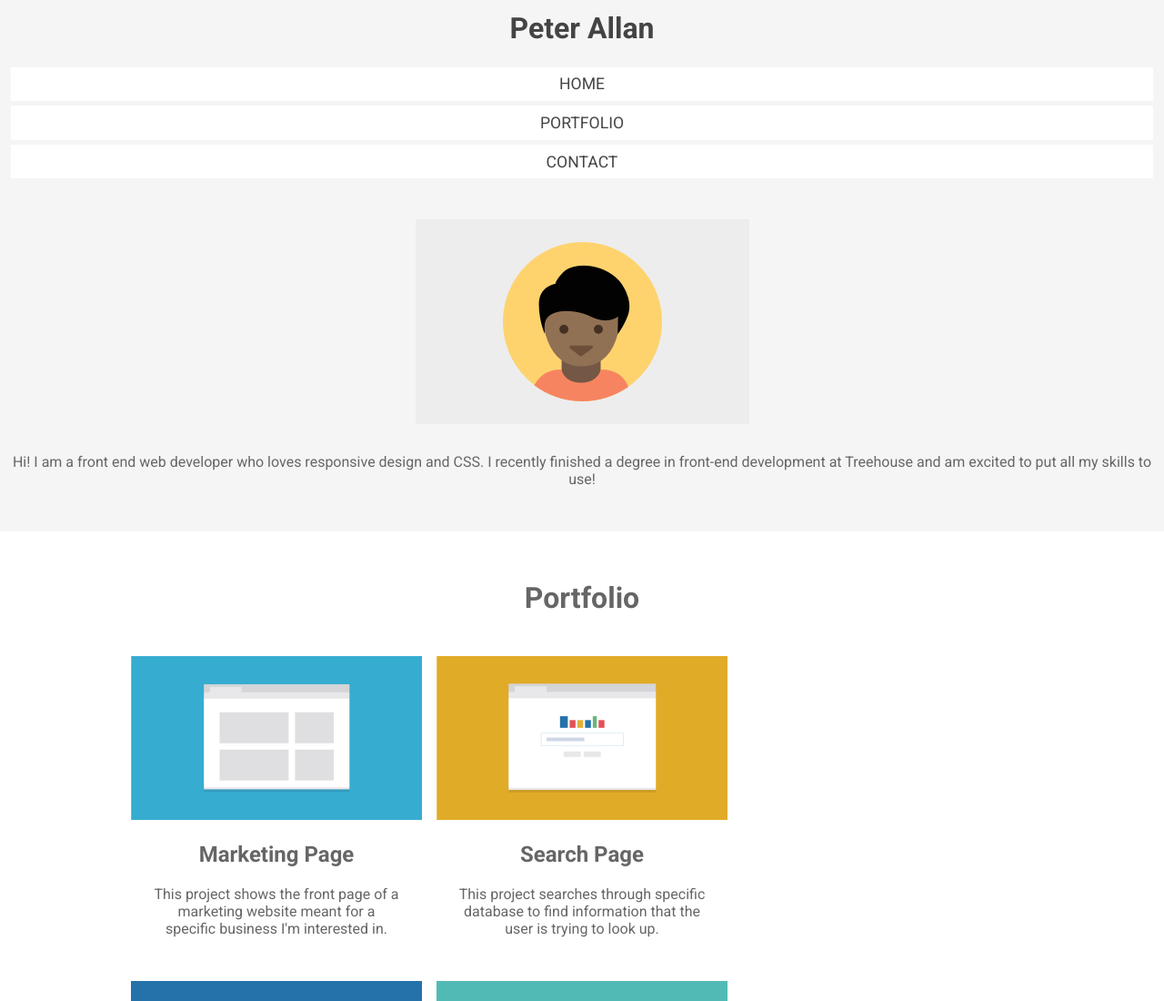
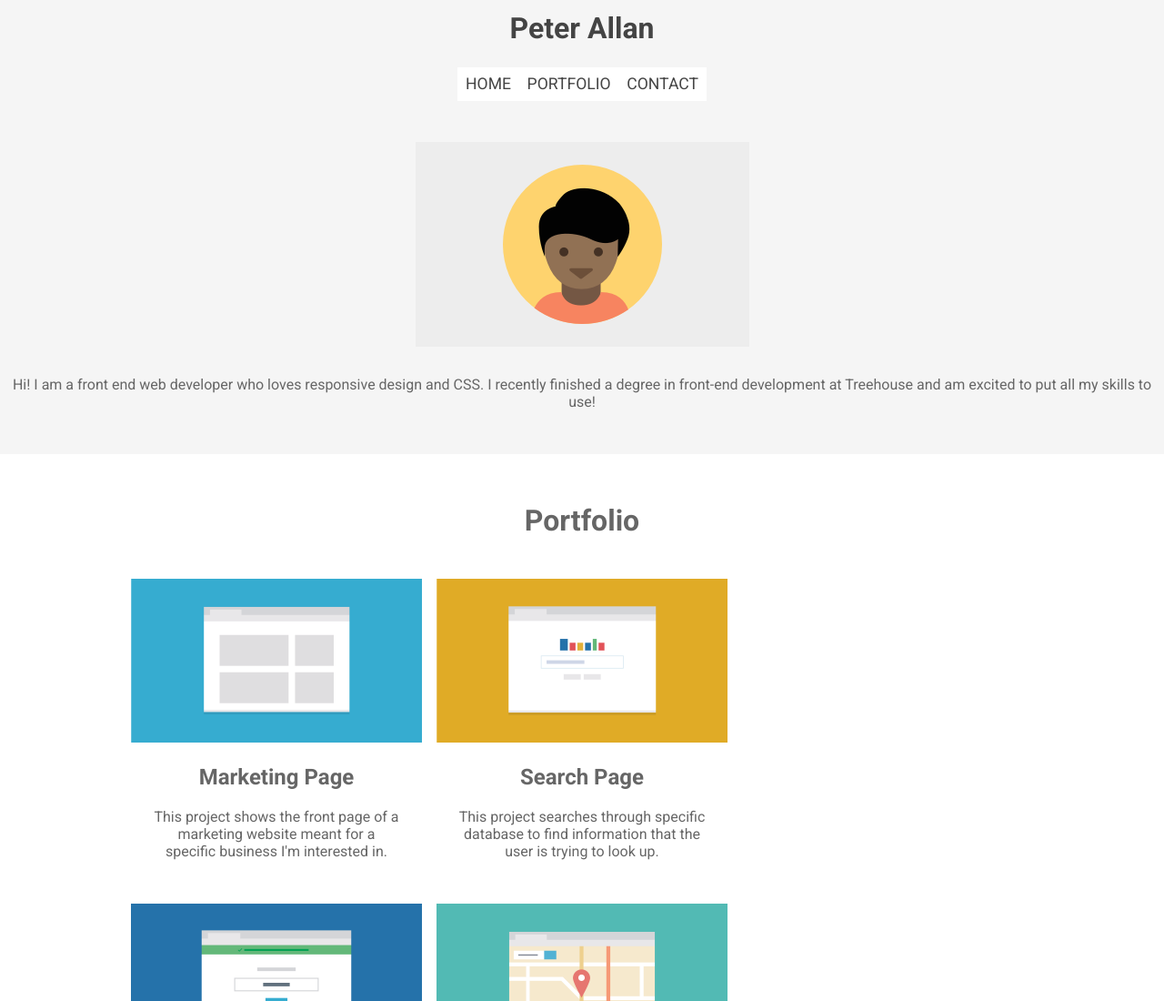
Before and after one commit to pjaallan/responsive_layout_project_2, a plain HTML site: page index.html in a window 1280 px wide. Shown: the top 1100 px of the page at 91% size. Drawn offline with Linux system fonts and the light colour scheme.

Commit message:
Started Flex Menu

```diff
--- a/css/style.css
+++ b/css/style.css
@@ -9,23 +9,24 @@
 	font-family: 'Roboto', sans-serif;
 	color: #666;
 }
+main-header,
+.main-nav {
+	display: flex;
+	flex-direction: column;
+}
 .main-header {
 	padding: 0.725em 0.725em 2em;
 	background-color: #f5f5f5;
 	text-align: center;
 }
 .main-logo {
-	display: block;
-	margin-left: auto;
-	margin-right: auto;
-	text-align: center;
+	align-self: center;
 	text-decoration: none;
 	font-weight: 700;
 	font-size: 2em;
 	color: #444;
 }
 .main-nav {
-	display: block;
 	text-align: center;
 	padding: 0.5em 0;
 }
@@ -128,6 +129,10 @@ Two Column Layout
 @media (min-width: 769px) {
 [class^="column-"] {
 }
+.main-nav {
+	flex-direction: row;
+	justify-content: center;
+}
 .container {
 	margin: auto;
 }
```
